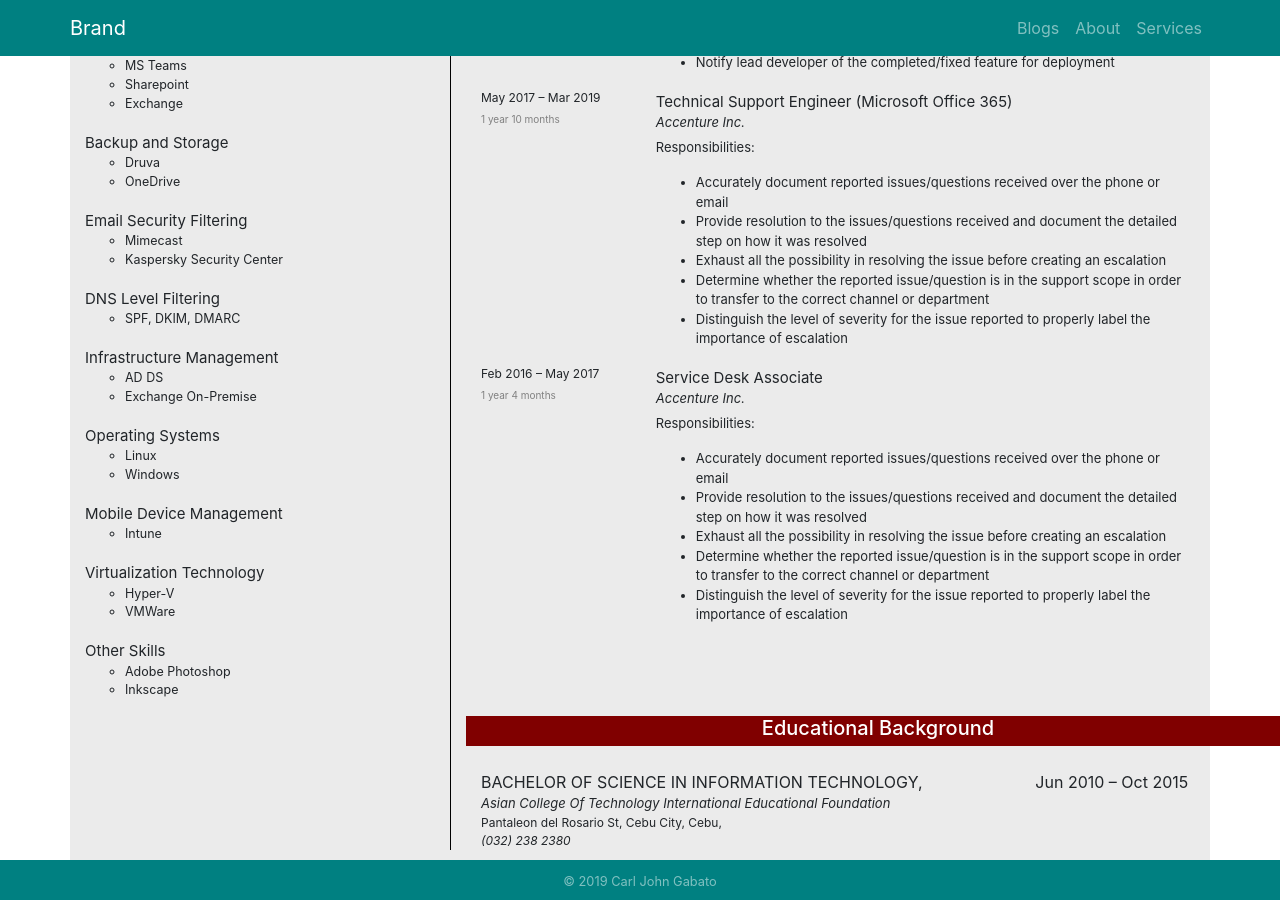
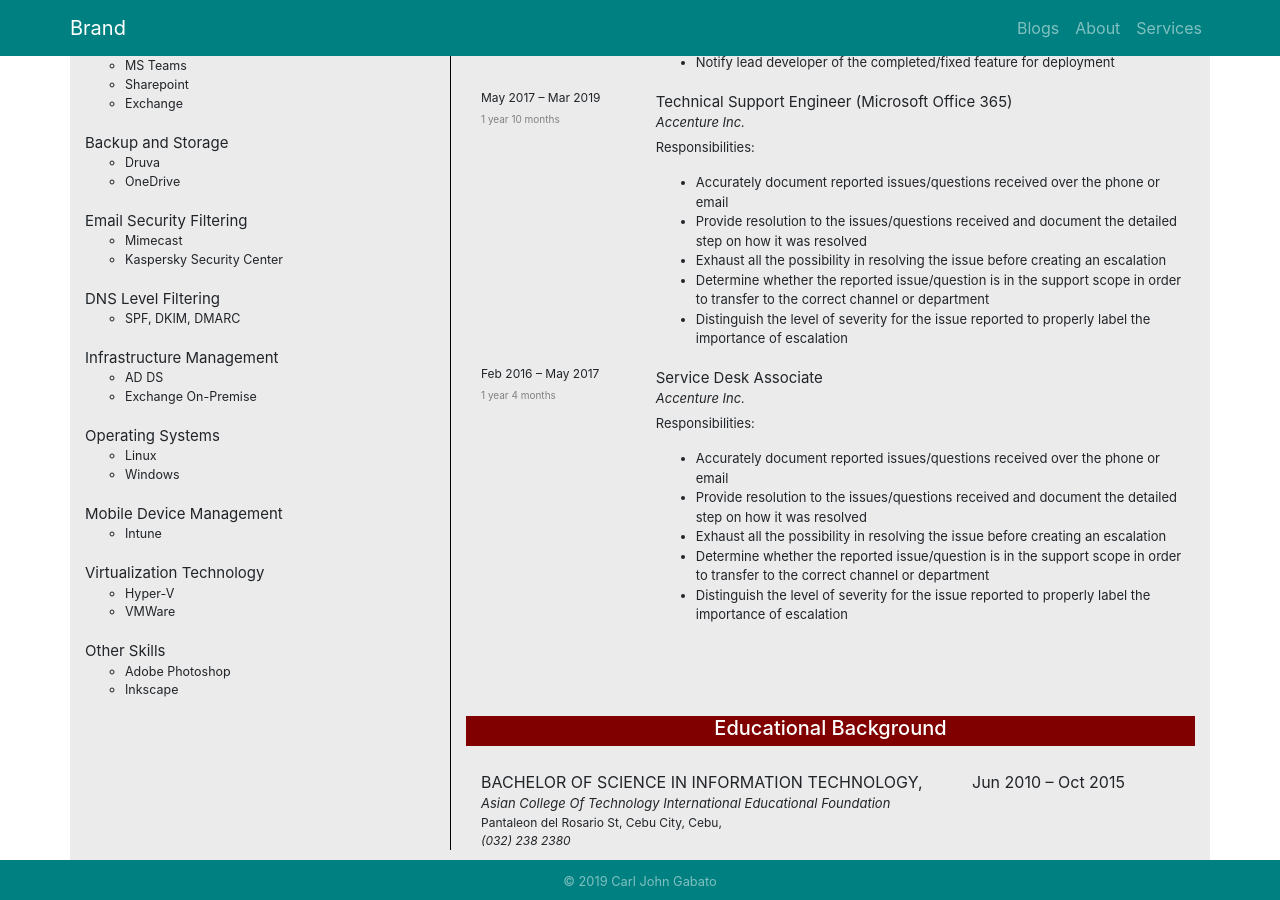
Before and after one commit to carljohngabato/aboutme, a Jekyll site: the page built from about.html, in a window 1280 px wide and 900 px high, scrolled down 693 px. Built offline with Jekyll 4.4.1, drawn with Linux system fonts in a browser that asks for light colours; nearby versions of some CDN libraries.

```diff
--- a/about.html
+++ b/about.html
@@ -482,7 +482,7 @@
     <div class="col-lg-3 skills">
 
     </div>
-    <div class="col-lg-9 offset-lg-4 education">
+    <div class="col-lg-8 offset-lg-4 education">
       <div class="education-title">
         <h5>Educational Background</h5>
       </div>
```
